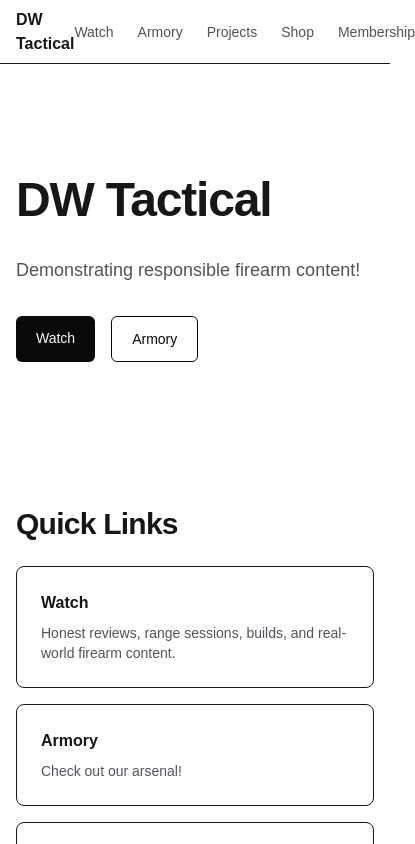
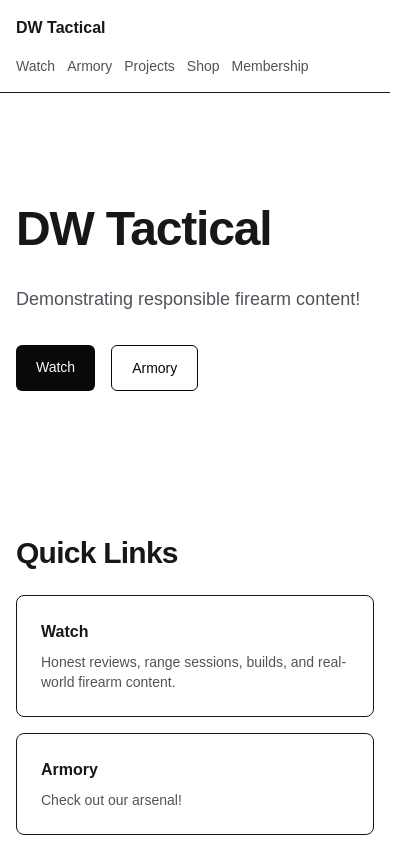
Before and after one commit to WarscherProgramming/brand-platform, a Next.js app in the folder apps/web/: page / in a window 390 px wide. Shown: the top 844 px of the page, 415 px wide, since content can reach past the window. Built offline with nearby package versions, Linux system fonts and the light colour scheme.

Commit message:
git commit -m "fix(web): prevent header navigation overflow"

```diff
--- a/apps/web/src/components/layout/site-header.tsx
+++ b/apps/web/src/components/layout/site-header.tsx
@@ -2,7 +2,7 @@ import { MainNavigation } from "@/components/navigation/main-navigation";
 
 export function SiteHeader() {
   return (
-    <header className="flex h-16 items-center justify-between border-b px-4">
+    <header className="flex flex-col gap-4 border-b px-4 py-4 md:h-16 md:flex-row md:items-center md:justify-between md:py-0">
       <span className="font-semibold">DW Tactical</span>
       <MainNavigation />
     </header>
--- a/apps/web/src/components/navigation/main-navigation.tsx
+++ b/apps/web/src/components/navigation/main-navigation.tsx
@@ -29,7 +29,10 @@ const navItems: NavItem[] = [
 ];
 export function MainNavigation() {
   return (
-    <nav aria-label="Main" className="flex items-center gap-6 text-sm text-zinc-600">
+    <nav
+      aria-label="Main"
+      className="flex flex-wrap items-center gap-3 text-sm text-zinc-600 md:gap-6"
+    >
       {navItems.map((item) => (
         <Link className="transition-colors hover:text-zinc-950" key={item.href} href={item.href}>
           {item.label}
```
